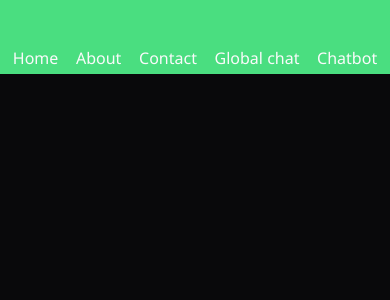
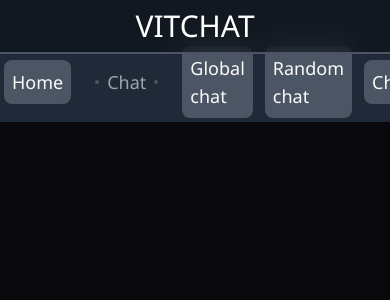
Before and after one commit to vikeshkumar100/VITChat_frontend, a React (Vite) app: page /chat in a window 390 px wide. Shown: the top 300 px of the page. Built offline with nearby package versions, Linux system fonts and the light colour scheme.

Commit message:
add- side navbar and fixed responsive design of login page

```diff
--- a/src/AppRouter.jsx
+++ b/src/AppRouter.jsx
@@ -13,7 +13,7 @@ import Login from "./pages/Login/Login";
 import ChatBot from "./pages/Chatbot/Chatbot";
 import Error from "./pages/Error/Error";
 import ChatLayout from "./layout/ChatLayout";
-import RandomChat from "./pages/Random-chat/RandomChat";
+import RandomChat from "./pages/RandomChat/RandomChat";
 
 const Router = createBrowserRouter(
   createRoutesFromElements(
--- /dev/null
+++ b/src/components/Header/Header.jsx
@@ -0,0 +1,15 @@
+import React from "react";
+import { Link } from "react-router-dom";
+
+const Header = () => {
+  return (
+    <Link
+      to="/"
+      className="text-white fixed top-0 w-full text-3xl bg-black/40 backdrop-blur-md text-center p-2 border-b-2 z-10 border-gray-600"
+    >
+      VITCHAT
+    </Link>
+  );
+};
+
+export default Header;
--- a/src/components/LeftNavbar/LeftNavbar.jsx
+++ b/src/components/LeftNavbar/LeftNavbar.jsx
@@ -4,24 +4,32 @@ import { NavLink } from "react-router-dom";
 const LeftNavbar = () => {
   return (
     <>
-      <div className="fixed md:h-screen w-full md:w-28 pt-[5vh] bg-green-400">
-        <ul className="flex flex-row justify-around items-center p-1 md:flex-col">
-          <li>
-            <NavLink to="/">Home</NavLink>
+      <div className="fixed md:h-screen w-full md:pt-16 md:w-56 pt-[5vh] bg-gray-800">
+        {/* upper  */}
+        <div>
+          <ul className="flex flex-row gap-3 justify-around w-full items-center p-1 md:flex-col">
+            <li className="w-full flex">
+              <NavLink to="/" className="bg-gray-600 w-full p-2 text-lg rounded-lg cursor-pointer">Home</NavLink>
             </li>
-          <li>
-            <NavLink to="/about">About</NavLink>
+            <li className=" w-full p-3 text-center text-lg text-gray-400 flex flex-row items-center gap-2">
+              <div  className="border-2 border-gray-600 rounded-xl h-0 w-full"></div>
+              Chat
+              <div className="border-2 border-gray-600 rounded-xl h-0 w-full"></div>
             </li>
-          <li>
-            <NavLink to="/contact">Contact</NavLink>
+            <li className="w-full flex">
+              <NavLink to="/chat" className="bg-gray-600 w-full p-2 text-lg rounded-lg cursor-pointer">Global chat</NavLink>
             </li>
-          <li>
-            <NavLink to="/global-chat">Global chat</NavLink>
+            <li className="w-full flex">
+              <NavLink to="/random-chat" className="bg-gray-600 w-full p-2 text-lg rounded-lg cursor-pointer">Random chat</NavLink>
             </li>
-          <li>
-            <NavLink to="/chat-bot">Chatbot</NavLink>
+            <li className="w-full flex">
+              <NavLink to="/chat-bot" className="bg-gray-600 w-full p-2 text-lg rounded-lg cursor-pointer">ChatBot</NavLink>
             </li>
           </ul>
+        </div>
+
+        {/* lower  */}
+        <div></div>
       </div>
     </>
   );
--- a/src/components/Navbar/Navbar.jsx
+++ b/src/components/Navbar/Navbar.jsx
@@ -28,8 +28,9 @@ const Navbar = () => {
         </div>
 
         {/* right */}
-        <div>
+        <div className="flex flex-row gap-4 items-center">
           <ModeToggle />
+          <NavLink to="/login">Login</NavLink>
         </div>
       </div>
     </>
--- a/src/index.css
+++ b/src/index.css
@@ -67,3 +67,17 @@
 body{
   font-family: 'Segoe UI', Tahoma, Geneva, Verdana, sans-serif;
 }
+/* Custom Scrollbar */
+::-webkit-scrollbar {
+  width: 8px;
+}
+
+::-webkit-scrollbar-track {
+  background: transparent;
+  border-radius: 3px;
+}
+
+::-webkit-scrollbar-thumb {
+  background: rgba(128, 126, 126, 0.582);
+  border-radius: 4px;
+}
--- a/src/layout/ChatLayout.jsx
+++ b/src/layout/ChatLayout.jsx
@@ -1,10 +1,13 @@
+import Header from "@/components/Header/Header";
 import LeftNavbar from "@/components/LeftNavbar/LeftNavbar";
 import React from "react";
-import { Outlet } from "react-router-dom";
+import {Outlet } from "react-router-dom";
 
 const ChatLayout = () => {
   return (
     <>
+      {/* header  */}
+      <Header />
       <LeftNavbar />
       <Outlet />
     </>
--- a/src/pages/Error/Error.jsx
+++ b/src/pages/Error/Error.jsx
@@ -1,10 +1,12 @@
+import Header from "@/components/Header/Header";
 import React from "react";
 import { Link } from "react-router-dom";
 
 const Error = () => {
   return (
     <>
-      <div className="w-full bg-red-400 text-2xl text-center">VITCHAT</div>
+      {/* header  */}
+      <Header />
       <div className="h-screen flex flex-col justify-center items-center gap-6 bg-black text-white">
         <h4 className="font-bold text-9xl">404 Not Found</h4>
         <Link
--- a/src/pages/Login/Login.jsx
+++ b/src/pages/Login/Login.jsx
@@ -2,6 +2,7 @@ import React from "react";
 import { Navigate } from "react-router-dom";
 import Spline from "@splinetool/react-spline";
 import googleLogo from "../../assets/icons/google.svg";
+import Header from "@/components/Header/Header";
 
 const Login = () => {
   const isAuthenticated = false;
@@ -13,21 +14,23 @@ const Login = () => {
   };
   return (
     <>
-      <div className="text-white fixed top-0 w-full text-3xl bg-black/50 text-center p-2 border-b-2 border-gray-600">
-        VITCHAT
-      </div>
+      {/* header  */}
+      <Header />
+
+      {/* spline background*/}
       <div className="h-screen w-full">
         <Spline scene="https://prod.spline.design/aBwiAk-r7oxNaFg6/scene.splinecode" />
       </div>
-      <div className="w-[80vw] md:w-[50vw] flex flex-col gap-8 text-center fixed top-[40vh] left-[50vw] bg-slate-800 px-8 py-4 md:py-8 md:px-16 rounded-xl transform -translate-x-1/2 -translate-y-1/2 ">
+
+      {/* login card  */}
+      <div className="w-[80vw] md:w-[50vw] flex flex-col gap-8 text-center fixed top-[40vh] left-[50vw] bg-slate-800 px-8 py-4 md:py-8 md:px-16 rounded-xl transform -translate-x-1/2 -translate-y-1/2">
         <h2 className="text-3xl md:text-5xl text-white">Welcome to VITChat</h2>
         <div className="text-lg text-gray-400">
           Sign in with your VIT email to continue
         </div>
         <button
           onClick={handleLogin}
-          className="flex flex-row items-center justify-center gap-2 bg-blue-500  p-3 text-xl font-semibold rounded-xl shadow-xl hover:shadow-blue-900"
-        >
+          className="flex flex-row items-center justify-center gap-2 bg-blue-500  p-1 md:p-3 text-base md:text-xl font-semibold rounded-xl shadow-xl hover:shadow-blue-900">
           <span>
             <img src={googleLogo} alt="Google Logo" className="w-10 h-10" />
           </span>
```
Also changed, not shown: src/pages/RandomChat/RandomChat.jsx (renamed from src/pages/Random-chat/RandomChat.jsx). Lines whose indentation alone changed are shown as unchanged.
